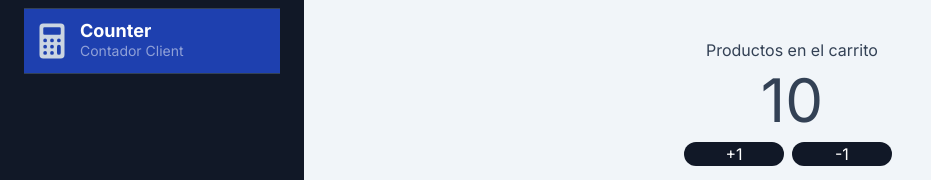
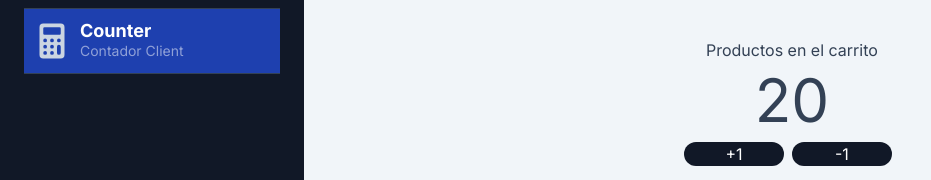
Before and after one commit to JerlibGnzlz/Dasboard-next, a Next.js app: page /dashboard/counter in a window 1280 px wide. Shown: the part 298-478 px from the top of the page, without its empty margins (0-931 px from the left). Built offline with nearby package versions, Linux system fonts and the light colour scheme.

Commit message:
modularizando el componente contador

```diff
--- a/src/app/dashboard/counter/page.tsx
+++ b/src/app/dashboard/counter/page.tsx
@@ -1,31 +1,19 @@
-"use client"
-import { useState } from "react";
+import { CartCounter } from "@/app/shopping-cart";
+
+export const metadata = {
+    title: "Shopping Cart",
+    descripcion: "Contador"
+}
+
+
 
 export default function NamePage() {
-
-
-    const [count, setCount] = useState(10)
 
 
     return (
         <div className="flex flex-col items-center justify-center w-full h-full">
             <span>Productos en el carrito</span>
-            <span className="mt-2 text-6xl">{count}</span>
-
-            <div className="flex mt-3">
-                <button
-                    onClick={() => { setCount(count + 1) }}
-                    className="flex items-center justify-center rounded-xl bg-gray-900 text-white hover:bg-gray-600 transition-all w-[100px] mr-2  ">
-                    +1
-                </button>
-
-                <button
-                    onClick={() => { setCount(count - 1) }}
-                    className="flex items-center justify-center rounded-xl bg-gray-900 text-white hover:bg-gray-600 transition-all w-[100px] mr-2 ">
-                    -1
-                </button>
-            </div>
-
+            <CartCounter value={20} />
         </div>
     );
 }
--- /dev/null
+++ b/src/app/shopping-cart/components/CartCounter.tsx
@@ -0,0 +1,32 @@
+"use client"
+import { useState } from "react"
+
+interface Props {
+    value?: number
+}
+
+
+export const CartCounter = ({ value = 0 }: Props) => {
+
+    const [count, setCount] = useState(value)
+
+    return (
+        <>
+            <span className="mt-2 text-6xl">{count}</span>
+
+            <div className="flex mt-3">
+                <button
+                    onClick={() => { setCount(count + 1) }}
+                    className="flex items-center justify-center rounded-xl bg-gray-900 text-white hover:bg-gray-600 transition-all w-[100px] mr-2  ">
+                    +1
+                </button>
+
+                <button
+                    onClick={() => { setCount(count - 1) }}
+                    className="flex items-center justify-center rounded-xl bg-gray-900 text-white hover:bg-gray-600 transition-all w-[100px] mr-2 ">
+                    -1
+                </button>
+            </div>
+        </>
+    )
+}
--- /dev/null
+++ b/src/app/shopping-cart/index.tsx
@@ -0,0 +1 @@
+export { CartCounter } from "./components/CartCounter"
```
